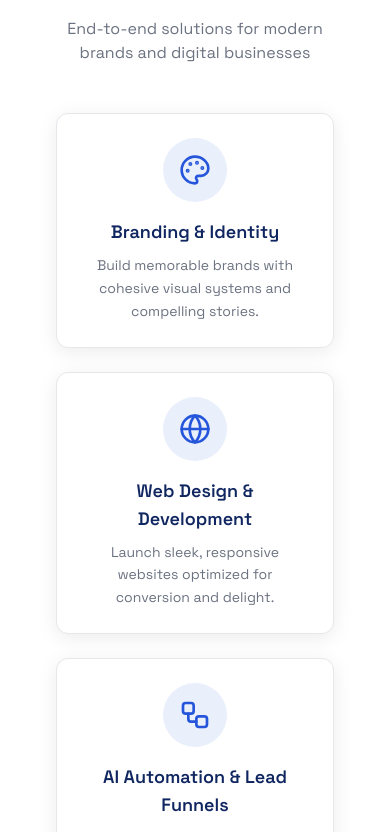
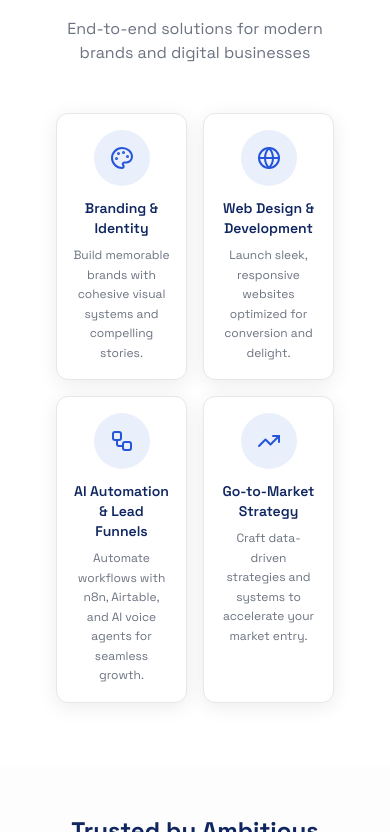
Before and after one commit to Parth-Panjwani/orizonix-brandglow, a React (Vite) app: page / in a window 390 px wide. Shown: the part 812-1644 px from the top of the page. Built offline with nearby package versions, Linux system fonts and the light colour scheme; the HTML template or start-up script is replaced by a standard one.

Commit message:
Fix grid and animations

```diff
--- a/src/components/Services.tsx
+++ b/src/components/Services.tsx
@@ -37,23 +37,23 @@ const Services = () => {
           </p>
         </div>
 
-        {/* Services Grid - Centered */}
-        <div className="grid grid-cols-1 sm:grid-cols-2 lg:grid-cols-4 gap-6 max-w-5xl mx-auto">
+        {/* Services Grid - 2x2 on mobile, 4 columns on desktop */}
+        <div className="grid grid-cols-2 lg:grid-cols-4 gap-4 md:gap-6 max-w-5xl mx-auto">
           {services.map((service, index) => (
             <div
               key={index}
-              className="group text-center p-6 bg-white border border-border rounded-xl hover:border-brand-blue/40 hover:bg-brand-light/30 transition-all duration-300 premium-shadow hover:premium-shadow-lg hover:-translate-y-1"
+              className="group text-center p-4 md:p-6 bg-white border border-border rounded-xl hover:border-brand-blue/60 hover:bg-brand-light/30 transition-all duration-300 premium-shadow hover:premium-shadow-lg hover:-translate-y-2 hover:scale-105"
             >
               {/* Icon Circle */}
-              <div className="mb-4 mx-auto w-16 h-16 flex items-center justify-center rounded-full bg-brand-light/50 group-hover:bg-brand-blue/10 transition-colors">
-                <service.icon className="w-8 h-8 brand-blue" />
+              <div className="mb-3 md:mb-4 mx-auto w-14 h-14 md:w-16 md:h-16 flex items-center justify-center rounded-full bg-brand-light/50 group-hover:bg-brand-blue/20 group-hover:rotate-12 transition-all duration-300">
+                <service.icon className="w-6 h-6 md:w-8 md:h-8 brand-blue group-hover:scale-110 transition-transform duration-300" />
               </div>
 
-              <h3 className="text-lg font-semibold mb-2 text-brand-primary">
+              <h3 className="text-sm md:text-base lg:text-lg font-semibold mb-2 text-brand-primary group-hover:text-brand-blue transition-colors">
                 {service.title}
               </h3>
 
-              <p className="text-sm text-muted-foreground leading-relaxed">
+              <p className="text-xs md:text-sm text-muted-foreground leading-relaxed">
                 {service.description}
               </p>
             </div>
--- a/src/components/WhyOrizonix.tsx
+++ b/src/components/WhyOrizonix.tsx
@@ -37,23 +37,23 @@ const WhyOrizonix = () => {
           </p>
         </div>
 
-        {/* Grid - Centered */}
-        <div className="grid grid-cols-1 sm:grid-cols-2 gap-6 max-w-4xl mx-auto">
+        {/* Grid - 2 columns on all screens */}
+        <div className="grid grid-cols-2 gap-4 md:gap-6 max-w-4xl mx-auto">
           {reasons.map((reason, index) => (
             <div
               key={index}
-              className="group p-6 bg-white border border-border rounded-xl hover:border-brand-blue/40 hover:bg-brand-light/30 transition-all duration-300 premium-shadow hover:premium-shadow-lg"
+              className="group p-4 md:p-6 bg-white border border-border rounded-xl hover:border-brand-blue/60 hover:bg-gradient-to-br hover:from-brand-light/40 hover:to-white transition-all duration-300 premium-shadow hover:premium-shadow-lg hover:-translate-y-1 hover:scale-105"
             >
               {/* Icon */}
-              <div className="mb-4 w-12 h-12 flex items-center justify-center rounded-lg bg-brand-light/50 group-hover:bg-brand-blue/10 transition-colors">
-                <reason.icon className="w-6 h-6 brand-blue" />
+              <div className="mb-3 md:mb-4 w-10 h-10 md:w-12 md:h-12 flex items-center justify-center rounded-lg bg-brand-light/50 group-hover:bg-brand-blue/20 group-hover:rotate-6 transition-all duration-300">
+                <reason.icon className="w-5 h-5 md:w-6 md:h-6 brand-blue group-hover:scale-110 transition-transform duration-300" />
               </div>
 
               {/* Content */}
-              <h3 className="text-lg font-semibold mb-2 text-brand-primary">
+              <h3 className="text-sm md:text-base lg:text-lg font-semibold mb-2 text-brand-primary group-hover:text-brand-blue transition-colors">
                 {reason.title}
               </h3>
-              <p className="text-sm text-muted-foreground leading-relaxed">
+              <p className="text-xs md:text-sm text-muted-foreground leading-relaxed">
                 {reason.description}
               </p>
             </div>
```
